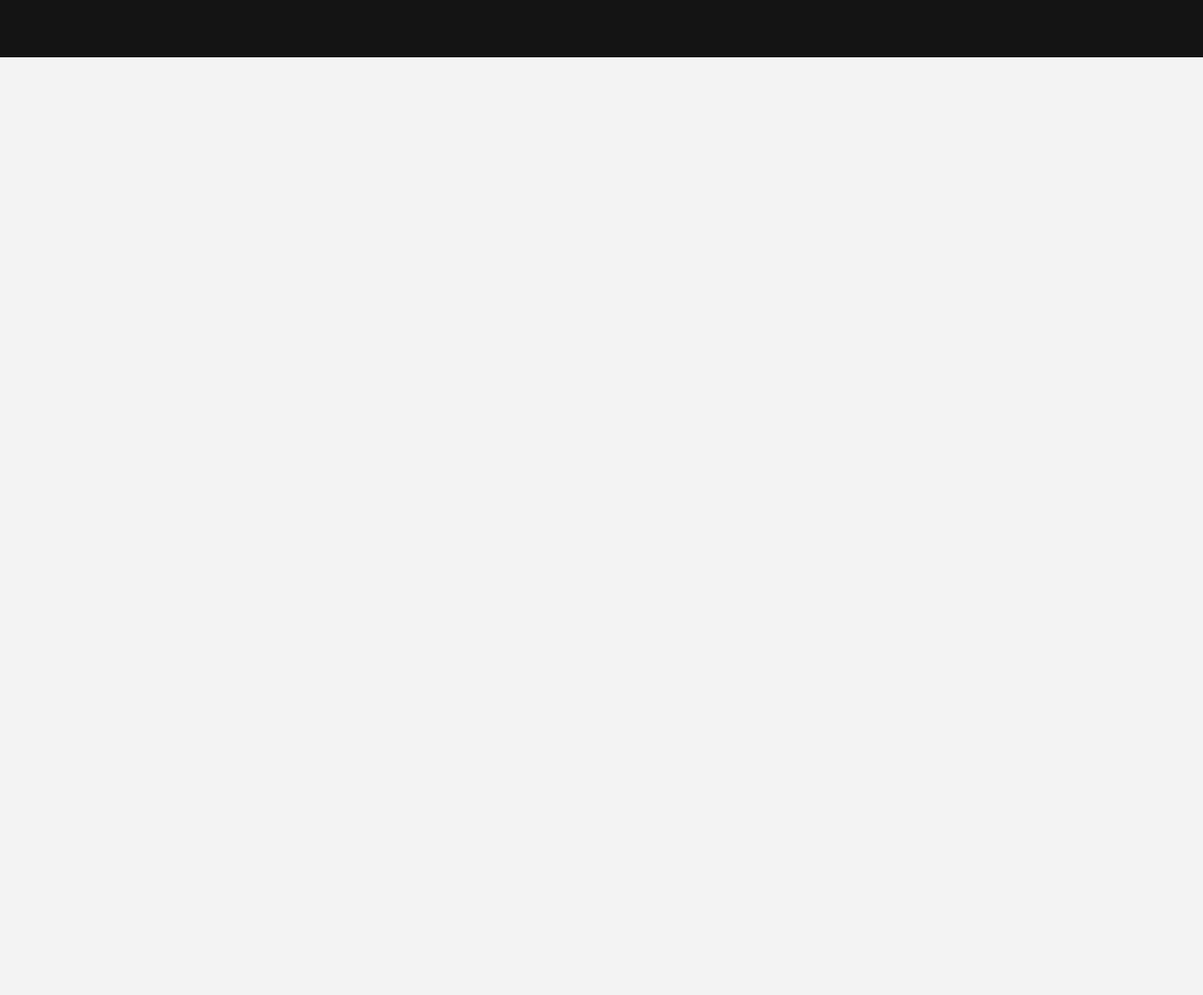
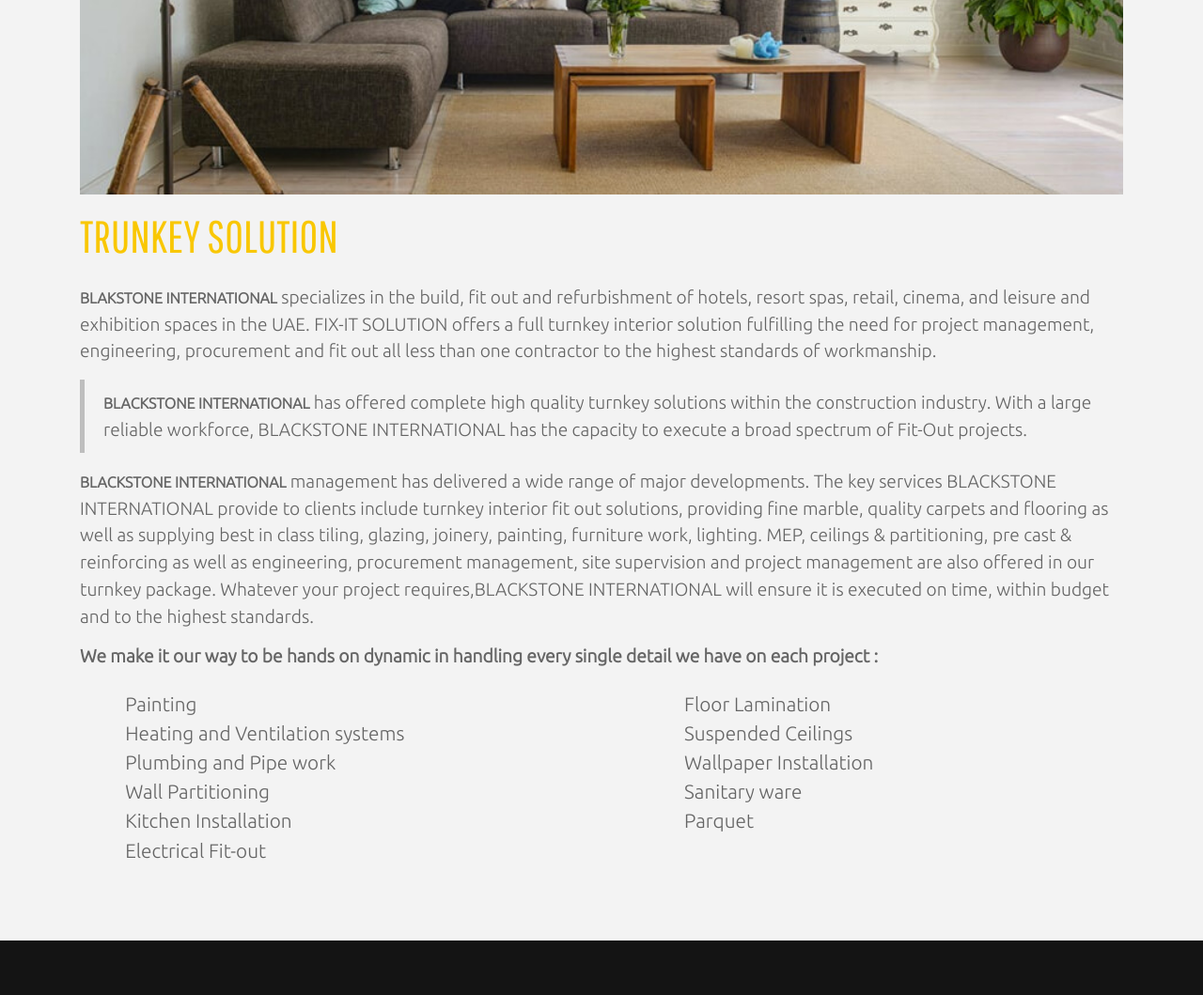
Before and after one commit to dina82/BlackStone, a plain HTML site: page interiorFitOut.html in a window 1280 px wide. Shown: the part 842-1901 px from the top of the page at 94% size. Before the commit the page ends 903 px from the top, so only its background shows below. Drawn offline with Linux system fonts and the light colour scheme; files whose address does not match are found by name.

Commit message:
adding trunkey solution section

```diff
--- a/css/interiorFitOut.css
+++ b/css/interiorFitOut.css
@@ -8,7 +8,7 @@
     margin: 0 20%;
 }
 ul li{
-    text-align: center;
+    /* text-align: center; */
 }
 #interior-construction li:not(:last-of-type)::after{
     background: red;
@@ -34,14 +34,33 @@
     width: 1.5rem;
     height: 1.5rem;
     border-radius: 50%;
-    -webkit-border-radius: 50%;
-    -moz-border-radius: 50%;
-    -ms-border-radius: 50%;
-    -o-border-radius: 50%;
+    -webkit-border-radius:;
+    -moz-border-radius:;
+    -ms-border-radius:;
+    -o-border-radius:;
     background: #000;
-    margin: auto
+    margin: auto;
 }
-p{
-    color: #000;
 
+/* start trunkey solution content */
+.trunkey-solution__content p span{
+    font-weight: bold;
+    font-size: 1rem;
 }
+.trunkey-solution__content p:nth-last-of-type(2){
+    border-left: 5px solid rgba(0, 0, 0, 0.22);
+    padding: 10px 20px;
+}
+h4{
+    font-weight: bold;
+    font-size: 1.2rem;
+}
+.trunkey-solution__content ul li{
+    font-size: 1.3rem;
+}
+.trunkey-solution__content ul li::before{
+    content: '\f14a';
+    font-family: fontawesome;
+    margin-right: 1rem
+}
+/* end trunkey solution content */
--- a/css/style.css
+++ b/css/style.css
@@ -30,6 +30,7 @@
     font-size: 10px;
     font-family: "mainFont";
     background: rgba(211, 211, 211, 0.27);
+    color: rgb(101, 101, 101)
 }
 a , a:hover , a:active , a:visited{
     text-decoration: none
@@ -69,7 +70,7 @@
 h1,
 h2,
 h6,
-p,
+
 #arrow{
     color: #fff
 }
--- a/interiorFitOut.html
+++ b/interiorFitOut.html
@@ -105,12 +105,73 @@
     <section id="hero-aboutUs__section" class="background-prop">
         <div class="overlay"></div>
         <div class="hero-section__content text-center">
-                    <h1 class="mb-2 ">about us</h1>
+            <h1 class="mb-2 ">interior fit out</h1>
             <p class="white-color">about company</p>
         </div>
     </section>
 
     <!-- end hero section  -->
+    <!-- start trunkey solution section -->
+    <section id="trunkey-solution__section" class="sections_padding">
+        <div class="container">
+            <div class="row">
+                <div class="col-12">
+                    <div class="trunkey-solution__content">
+                        <div class="trunkey-solution__img">
+                            <img src="images/1.jpg" alt="">
+                        </div>
+                        <h2 class="mt-3 base-color">trunkey solution</h2>
+                        <p>
+                            <span class="text-uppercase">blakstone INTERNATIONAL</span> specializes in the build, fit out and refurbishment
+                            of hotels,
+                            resort spas, retail, cinema, and leisure and exhibition spaces in the UAE. FIX-IT SOLUTION
+                            offers a full turnkey interior solution fulfilling the need for project management,
+                            engineering, procurement and fit out all less than one contractor to the highest standards
+                            of workmanship.
+                        </p>
+                        <p>
+                            <span class="text-uppercase">BLACKSTONE INTERNATIONAL</span> has offered complete high quality turnkey solutions
+                            within the
+                            construction industry. With a large reliable workforce, BLACKSTONE INTERNATIONAL has the
+                            capacity to execute a broad spectrum of Fit-Out projects.
+                        </p>
+                        <p>
+                            <span class="text-uppercase">BLACKSTONE INTERNATIONAL</span> management has delivered a wide range of major
+                            developments. The
+                            key services BLACKSTONE INTERNATIONAL provide to clients include turnkey interior fit out
+                            solutions, providing fine marble, quality carpets and flooring as well as supplying best in
+                            class tiling, glazing, joinery, painting, furniture work, lighting. MEP, ceilings &
+                            partitioning, pre cast & reinforcing as well as engineering, procurement management, site
+                            supervision and project management are also offered in our turnkey package. Whatever your
+                            project requires,BLACKSTONE INTERNATIONAL will ensure it is executed on time, within
+                            budget and to the highest standards.
+                        </p>
+                        <h4>We make it our way to be hands on dynamic in handling every single detail we have on each
+                            project : </h3>
+                            <div class="d-flex flex-md-row flex-column">
+
+                                <ul class="list-unstyled mt-3 ml-md-3 ">
+                                    <li>Painting</li>
+                                    <li>Heating and Ventilation systems</li>
+                                    <li>Plumbing and Pipe work</li>
+                                    <li>Wall Partitioning</li>
+                                    <li>Kitchen Installation</li>
+                                    <li>Electrical Fit-out</li>
+                                </ul>
+                                <ul class="list-unstyled mt-md-3 ml-md-auto mr-md-auto">
+                                    <li>Floor Lamination</li>
+                                    <li>Suspended Ceilings</li>
+                                    <li>Wallpaper Installation</li>
+                                    <li>Sanitary ware</li>
+                                    <li>Parquet</li>
+                                </ul>
+                            </div>
+                    </div>
+                </div>
+            </div>
+        </div>
+    </section>
+    <!-- end trunkey solution section -->
     <!-- start -->
     <!-- <section id="interior-construction">
                 <div class="container">
```
Lines whose indentation alone changed are shown as unchanged.
